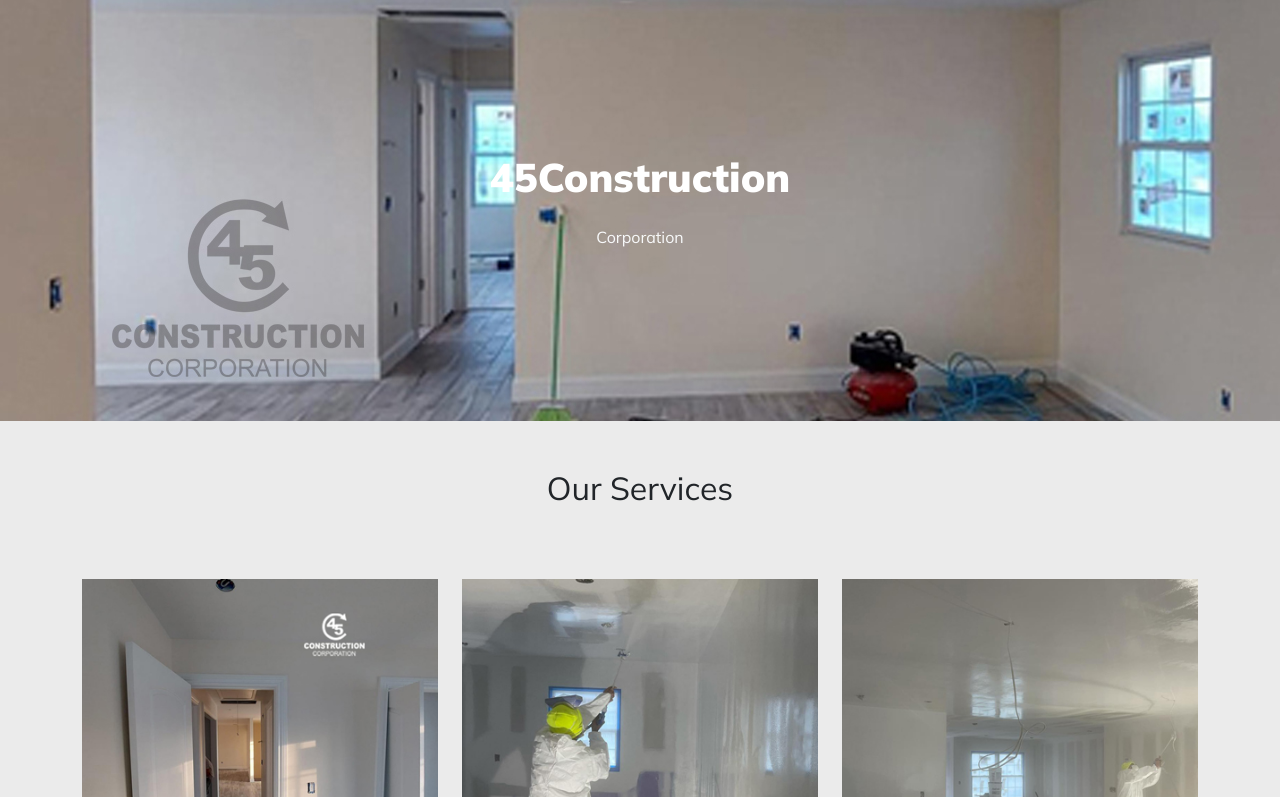
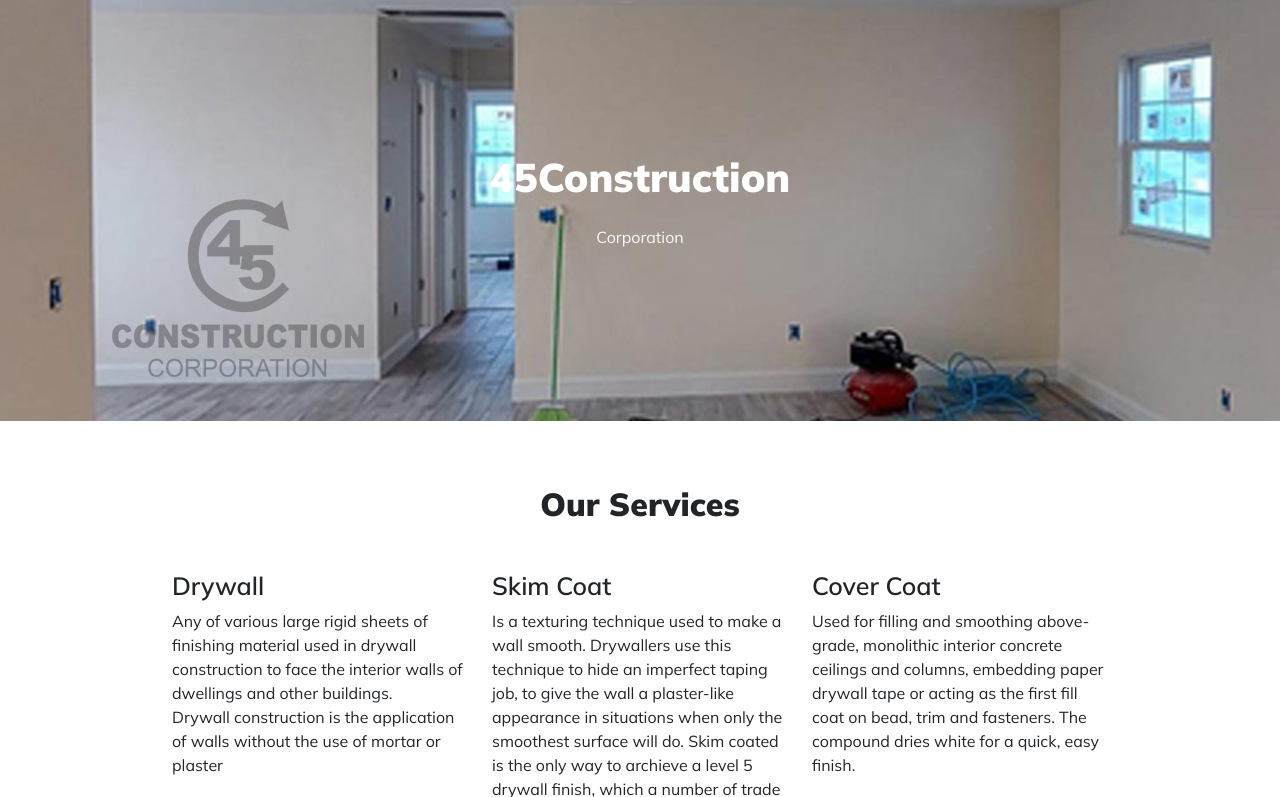
Before and after one commit to edy527/45constructor, a website: page index.html in a window 1280 px wide. Shown: the part 155-952 px from the top of the page. Drawn offline with nearby package versions, Linux system fonts and the light colour scheme.

Commit message:
Maquetado finalizado, probando purgecss

```diff
--- a/css/styles.css
+++ b/css/styles.css
@@ -48,6 +48,16 @@
     line-height: 80px;
 
     color: #FFFFFF;
+}
+
+h2 {
+    font-weight: bold;
+}
+
+h3 {
+    font-size: 25px;
+    font-weight: 600;
+    line-height: 30px;
 }
 
 /* .contact-img-container{
--- a/index.html
+++ b/index.html
@@ -5,20 +5,22 @@
     <!-- Required meta tags -->
     <meta charset="utf-8">
     <meta name="viewport" content="width=device-width, initial-scale=1">
+    <meta name="description" content="45 construction is a New York based company specialized in dry construction. They also do tape work, skim coat, cover coat and painting work. Get a free quote now! " />
+    <meta name="keywords" content="painter, painting service, drywall, tape, tape work, skim coat, cover coat, nyc painter, nyc drywall, nyc, new york painter, new york constructor">
 
     <!-- Bootstrap CSS -->
     <link rel="stylesheet" href="./css/custom.css">
     <link rel="stylesheet" href="./css/styles.css">
+
+    <!-- Fonts -->
+    <link rel="preconnect" href="https://fonts.googleapis.com">
+    <link rel="preconnect" href="https://fonts.gstatic.com" crossorigin>
+    <link href="https://fonts.googleapis.com/css2?family=Mulish:ital,wght@0,300;0,400;0,600;0,900;1,300;1,400;1,600;1,900&display=swap" rel="stylesheet">
+
+
     <title>45ConstructionCorp</title>
     <link rel="shortcut icon" href="favicon.png" type="image/x-icon">
 
-    <!-- <script>
-        var myCarousel = document.querySelector('#carouselExampleSlidesOnly')
-        var carousel = new bootstrap.Carousel(myCarousel, {
-            interval: 1000,
-            wrap: true
-        })
-    </script> -->
 </head>
 
 <body>
@@ -53,10 +55,37 @@
             </div>
         </div>
     </header>
+    <div class="container-fluid"  >
+        <section class=" row services-description  d-flex justify-content-center pt-2">
+            <h2 class="my-5 services-description  d-flex justify-content-center pt-2">Our Services</h2>
+            <div class="col-md-3 serv-item">
+                <h3>Drywall</h3>
+                <p>Any of various large rigid sheets of finishing material used in drywall construction to face the
+                    interior walls of dwellings and other buildings.<br>
+                    Drywall construction is the application of walls without the use of mortar or plaster</p>
+            </div>
+            <div class="col-md-3 serv-item">
+                <h3>Skim Coat</h3>
+                <p>Is a texturing technique used to make a wall smooth. Drywallers use this technique to hide an
+                    imperfect
+                    taping job, to give the wall a plaster-like appearance in situations when only the smoothest surface
+                    will do. Skim coated is the only way to archieve a level 5 drywall finish, which a number of trade
+                    associations, including the Painting and Decorating Constractors of America recommend for areas of
+                    bright or critical lighting.</p>
+            </div>
+            <div class="col-md-3 serv-item">
+                <h3>Cover Coat</h3>
+                <p>Used for filling and smoothing above-grade, monolithic interior concrete ceilings and columns,
+                    embedding
+                    paper drywall tape or acting as the first fill coat on bead, trim and fasteners. The compound dries
+                    white
+                    for a quick, easy finish.</p>
+            </div>
+        </section>
+    </div>
 
     <section class="container text-center" id="services">
         <div class="row d-flex gallery">
-            <h2 class="my-5">Our Services</h2>
             <div class="col-md-4 my-4 services-photos ">
                 <img class=" img-fluid  " src="./img/trabajos/image-9.jpg" alt="">
             </div>
@@ -95,34 +124,6 @@
             </div>
         </div>
     </section>
-
-    <div class="container-fluid"  >
-        <section class=" row services-description  d-flex justify-content-center pt-2">
-            <div class="col-md-3 serv-item">
-                <h3>Drywall</h3>
-                <p>Any of various large rigid sheets of finishing material used in drywall construction to face the
-                    interior walls of dwellings and other buildings.<br>
-                    Drywall construction is the application of walls without the use of mortar or plaster</p>
-            </div>
-            <div class="col-md-3 serv-item">
-                <h3>Skim Coat</h3>
-                <p>Is a texturing technique used to make a wall smooth. Drywallers use this technique to hide an
-                    imperfect
-                    taping job, to give the wall a plaster-like appearance in situations when only the smoothest surface
-                    will do. Skim coated is the only way to archieve a level 5 drywall finish, which a number of trade
-                    associations, including the Painting and Decorating Constractors of America recommend for areas of
-                    bright or critical lighting.</p>
-            </div>
-            <div class="col-md-3 serv-item">
-                <h3>Cover Coat</h3>
-                <p>Used for filling and smoothing above-grade, monolithic interior concrete ceilings and columns,
-                    embedding
-                    paper drywall tape or acting as the first fill coat on bead, trim and fasteners. The compound dries
-                    white
-                    for a quick, easy finish.</p>
-            </div>
-        </section>
-    </div>
 
     <section class="container-fluid testimonials">
         <div class="row">
@@ -182,21 +183,9 @@
                         <a href="https://www.instagram.com/45constructioncorp/?hl=es"
                             target="blank">/45ConstructionCORP</a>
                     </div>
-                    <!-- <div class="pt-3">
-                        <p>Facebook</p>
-                        <a href="https://www.facebook.com/45-Construction-Corporation-104764371602005/"
-                            target="blank">/45ConstructionCORP</a>
-                    </div> -->
-
-
-
-
                 </div>
-
-
             </div>
         </div>
-
     </section>
 
     <footer class="footer">
@@ -217,16 +206,9 @@
                         <span>/45ConstructionCORP</span>
                     </a>
                 </div>
-
             </div>
         </section>
     </footer>
-
-
-
-
-
-
 
 
 
@@ -235,11 +217,7 @@
         integrity="sha384-ka7Sk0Gln4gmtz2MlQnikT1wXgYsOg+OMhuP+IlRH9sENBO0LRn5q+8nbTov4+1p" crossorigin="anonymous">
     </script>
 
-    <!-- Option 2: Separate Popper and Bootstrap JS -->
-    <!--
-    <script src="https://cdn.jsdelivr.net/npm/@popperjs/core@2.10.2/dist/umd/popper.min.js" integrity="sha384-7+zCNj/IqJ95wo16oMtfsKbZ9ccEh31eOz1HGyDuCQ6wgnyJNSYdrPa03rtR1zdB" crossorigin="anonymous"></script>
-    <script src="https://cdn.jsdelivr.net/npm/bootstrap@5.1.3/dist/js/bootstrap.min.js" integrity="sha384-QJHtvGhmr9XOIpI6YVutG+2QOK9T+ZnN4kzFN1RtK3zEFEIsxhlmWl5/YESvpZ13" crossorigin="anonymous"></script>
-    -->
+
 
 </body>
 
--- a/package.json
+++ b/package.json
@@ -4,7 +4,7 @@
   "description": "",
   "main": "index.js",
   "scripts": {
-    "test": "echo \"Error: no test specified\" && exit 1"
+    "build": "purgecss --css css/custom.css --content <content> [options]"
   },
   "repository": {
     "type": "git",
```
Also changed, not shown: 1 other file.
